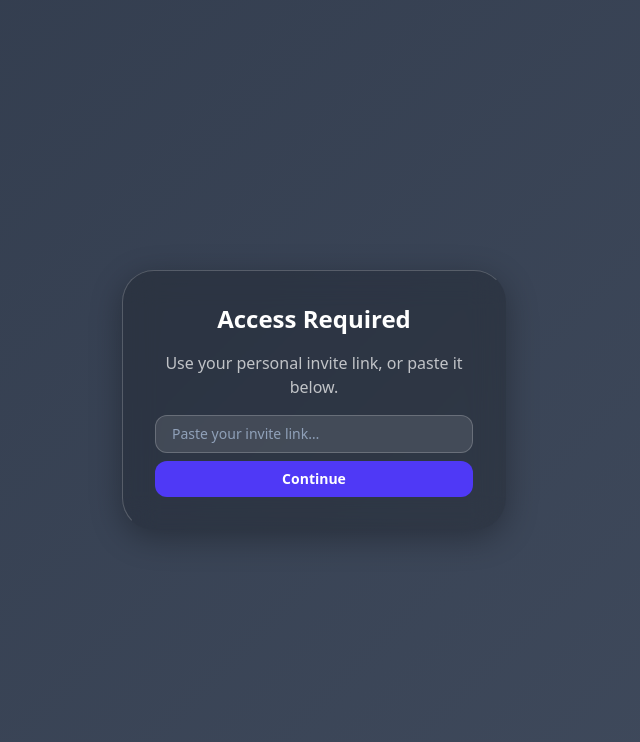
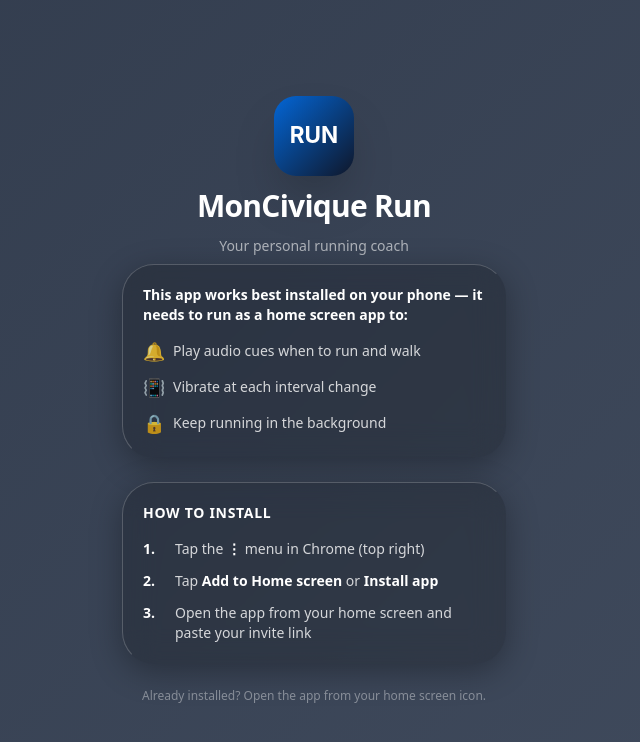
Before and after one commit to mamarexa/Employee-Run-Interval-Timer, a React (Vite) app: page / in a window 1280 px wide. Shown: the top 742 px of the page, without its empty margins (326-966 px from the left). Built offline with nearby package versions, Linux system fonts and the light colour scheme.

Commit message:
feat: show install guide in browser, only run app when installed as PWA

```diff
--- a/src/App.tsx
+++ b/src/App.tsx
@@ -504,13 +504,91 @@
 }
 
 // --- Root App with Routes ---
+// --- Install Guide (shown when opened in browser, not as installed PWA) ---
+function InstallGuide() {
+  const isIOS = /iphone|ipad|ipod/i.test(navigator.userAgent);
+
+  return (
+    <div className="flex flex-col items-center justify-center min-h-[100dvh] p-6 text-center">
+      <div className="max-w-sm w-full space-y-6">
+        {/* Logo */}
+        <div className="flex flex-col items-center gap-3 mb-2">
+          <img src="/icons/icon-192.svg" alt="Run" className="w-20 h-20 rounded-[22px] shadow-2xl" />
+          <h1 className="text-3xl font-extrabold text-white tracking-tight">MonCivique Run</h1>
+          <p className="text-white/60 text-sm">Your personal running coach</p>
+        </div>
+
+        {/* Why */}
+        <GlassCard className="p-5 text-left space-y-3">
+          <p className="text-white font-semibold text-sm">This app works best installed on your phone — it needs to run as a home screen app to:</p>
+          <ul className="space-y-2 text-white/80 text-sm">
+            <li className="flex items-center gap-2"><span className="text-lg">🔔</span> Play audio cues when to run and walk</li>
+            <li className="flex items-center gap-2"><span className="text-lg">📳</span> Vibrate at each interval change</li>
+            <li className="flex items-center gap-2"><span className="text-lg">🔒</span> Keep running in the background</li>
+          </ul>
+        </GlassCard>
+
+        {/* Steps */}
+        <GlassCard className="p-5 text-left space-y-4">
+          <p className="text-white font-bold text-sm uppercase tracking-wider">How to install</p>
+          {isIOS ? (
+            <ol className="space-y-3 text-white/80 text-sm">
+              <li className="flex gap-3">
+                <span className="text-white font-bold w-5 shrink-0">1.</span>
+                <span>Tap the <strong className="text-white">Share</strong> button <span className="inline-block bg-white/20 px-1.5 py-0.5 rounded text-xs">⎙</span> at the bottom of Safari</span>
+              </li>
+              <li className="flex gap-3">
+                <span className="text-white font-bold w-5 shrink-0">2.</span>
+                <span>Scroll down and tap <strong className="text-white">Add to Home Screen</strong></span>
+              </li>
+              <li className="flex gap-3">
+                <span className="text-white font-bold w-5 shrink-0">3.</span>
+                <span>Tap <strong className="text-white">Add</strong> in the top right</span>
+              </li>
+              <li className="flex gap-3">
+                <span className="text-white font-bold w-5 shrink-0">4.</span>
+                <span>Open the app from your home screen and paste your invite link</span>
+              </li>
+            </ol>
+          ) : (
+            <ol className="space-y-3 text-white/80 text-sm">
+              <li className="flex gap-3">
+                <span className="text-white font-bold w-5 shrink-0">1.</span>
+                <span>Tap the <strong className="text-white">⋮</strong> menu in Chrome (top right)</span>
+              </li>
+              <li className="flex gap-3">
+                <span className="text-white font-bold w-5 shrink-0">2.</span>
+                <span>Tap <strong className="text-white">Add to Home screen</strong> or <strong className="text-white">Install app</strong></span>
+              </li>
+              <li className="flex gap-3">
+                <span className="text-white font-bold w-5 shrink-0">3.</span>
+                <span>Open the app from your home screen and paste your invite link</span>
+              </li>
+            </ol>
+          )}
+        </GlassCard>
+
+        <p className="text-white/40 text-xs">Already installed? Open the app from your home screen icon.</p>
+      </div>
+    </div>
+  );
+}
+
 export default function App() {
+  const isStandalone =
+    window.matchMedia('(display-mode: standalone)').matches ||
+    ('standalone' in window.navigator && (window.navigator as { standalone?: boolean }).standalone === true);
+
   return (
     <Routes>
       <Route path="/auth/verify" element={<AuthVerify />} />
       <Route path="/admin" element={<AdminLogin />} />
       <Route path="/admin/dashboard" element={<Admin />} />
-      <Route path="/*" element={<AuthGate><MainApp /></AuthGate>} />
+      <Route path="/*" element={
+        isStandalone
+          ? <AuthGate><MainApp /></AuthGate>
+          : <InstallGuide />
+      } />
     </Routes>
   );
 }
```
